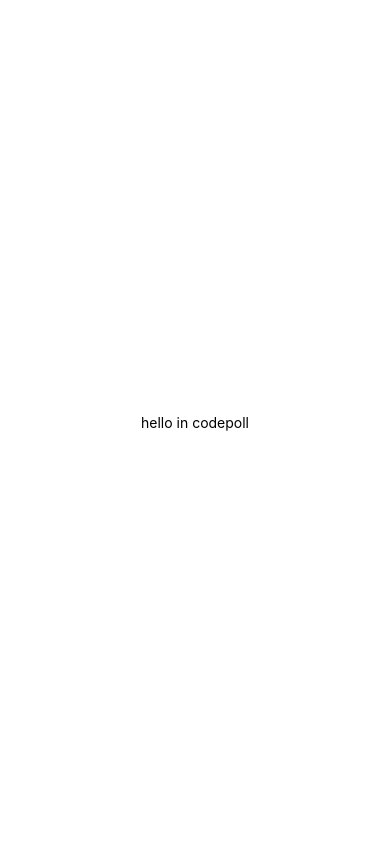
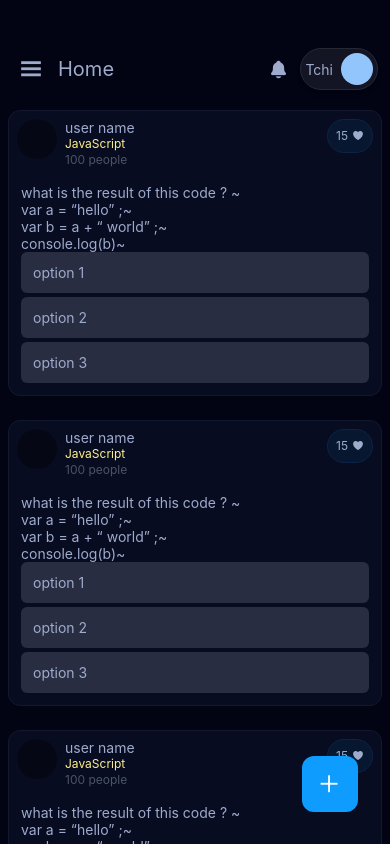
Before and after one commit to tchisama/codepoll, a React Native app: screen / in a window 390 px wide. Built offline with nearby package versions, Linux system fonts and the light colour scheme.

Commit message:
home ui done

```diff
--- a/App.js
+++ b/App.js
@@ -1,11 +1,12 @@
 import { StatusBar } from 'expo-status-bar';
 import { StyleSheet, Text, View } from 'react-native';
+import Home from './screens/Home';
+import { colors } from './public/Colors';
 
 export default function App() {
   return (
     <View style={styles.container}>
-      <Text>hello in codepoll</Text>
-      <StatusBar style="auto" />
+      <Home/>
     </View>
   );
 }
@@ -13,7 +14,7 @@ export default function App() {
 const styles = StyleSheet.create({
   container: {
     flex: 1,
-    backgroundColor: '#fff',
+    backgroundColor: colors.backgroundDark,
     alignItems: 'center',
     justifyContent: 'center',
   },
--- a/babel.config.js
+++ b/babel.config.js
@@ -2,5 +2,6 @@ module.exports = function(api) {
   api.cache(true);
   return {
     presets: ['babel-preset-expo'],
+    plugins: ["nativewind/babel"],
   };
 };
--- a/package.json
+++ b/package.json
@@ -11,8 +11,10 @@
   "dependencies": {
     "expo": "~48.0.15",
     "expo-status-bar": "~1.4.4",
+    "nativewind": "^2.0.11",
     "react": "18.2.0",
-    "react-native": "0.71.7"
+    "react-native": "0.71.7",
+    "tailwindcss": "^3.3.2"
   },
   "devDependencies": {
     "@babel/core": "^7.20.0"
--- /dev/null
+++ b/public/Colors.js
@@ -0,0 +1,12 @@
+export const colors ={
+    backgroundDark:"#020414",
+    background:"#080C21",
+    button:"#071730",
+    buttonBorder:"#0C2346",
+    border:"#14182F",
+    primary: "#0E9CFF",
+    secondary: "#0E9CFF",
+    white:"#9EABCC",
+    whiteDark:"#242934",
+    gray:"#292D41"
+}
--- /dev/null
+++ b/screens/Home.jsx
@@ -0,0 +1,37 @@
+import { View, Text, TouchableOpacity, ScrollView } from "react-native";
+import React from "react";
+import { SafeAreaView } from "react-native";
+import { colors } from "../public/Colors";
+import Ionicons from "@expo/vector-icons/Ionicons";
+import NavbarHome from "./components/NavbarHome";
+import Post from "./components/Post";
+
+const Home = () => {
+  return (
+    <SafeAreaView className={`flex-1 w-full`}>
+      <NavbarHome />
+      <TouchableOpacity style={{backgroundColor:colors.primary}} className="absolute rounded-xl bottom-8 right-8 z-50 w-14 h-14 justify-center items-center">
+        <Ionicons name="add" size={30} color={"#fff"} />
+      </TouchableOpacity>
+      <ScrollView className="flex-1  px-2">
+        <Post />
+        <Post />
+        <Post />
+        <Post />
+        <Post />
+        <Post />
+        <Post />
+        <Post />
+        <Post />
+        <Post />
+        <Post />
+        <Post />
+        <Post />
+        <Post />
+        <Post />
+      </ScrollView>
+    </SafeAreaView>
+  );
+};
+
+export default Home;
--- /dev/null
+++ b/screens/components/NavbarHome.jsx
@@ -0,0 +1,31 @@
+import { View, Text, TouchableOpacity } from 'react-native'
+import React from 'react'
+import { SafeAreaView } from 'react-native'
+import { colors } from '../../public/Colors'
+import Ionicons from '@expo/vector-icons/Ionicons';
+
+const NavbarHome = () => {
+  return (
+        <View className=" px-3 py-2 mt-10 w-full flex-row items-center justify-between">
+            <View className={"flex-row gap-x-2 items-center justify-between"}>
+                <TouchableOpacity className="p-1 rounded-full justify-center items-center">
+                    <Ionicons name="menu" size={30} color={colors.white} />
+                </TouchableOpacity>
+                <Text style={{color:colors.white}} className="text-xl">Home</Text>
+            </View>
+
+            <View className={"flex-row gap-x-1 items-center justify-between"}>
+                <TouchableOpacity className="p-2 rounded-full ">
+                    <Ionicons name="notifications" size={20} color={colors.white} />
+                </TouchableOpacity>
+                <TouchableOpacity style={{borderColor:colors.whiteDark}} className={"p-1 bg-[#fff1] border rounded-full  flex-row items-center shadow-md justify-between gap-x-2"}>
+                    <Text style={{color:colors.white}} >Tchi</Text>
+                    <View className="w-8 h-8 rounded-full bg-blue-300 overflow-hidden justify-center items-center">
+                    </View>
+                </TouchableOpacity>
+            </View>
+        </View>
+  )
+}
+
+export default NavbarHome
--- /dev/null
+++ b/screens/components/Post.jsx
@@ -0,0 +1,59 @@
+import { View, Text, TouchableOpacity, ImageComponent } from "react-native";
+import React from "react";
+import { colors } from "../../public/Colors";
+import Ionicons from "@expo/vector-icons/Ionicons";
+
+const Post = () => {
+  return (
+    <View
+      style={{ backgroundColor: colors.background, borderColor: colors.border }}
+      className="w-full rounded-xl p-2 my-3 border"
+    >
+      <View className="flex-row justify-between items-start">
+        <View className="flex-row gap-x-2">
+          <View className="w-10 h-10 bg-[#0006] rounded-full"></View>
+          <View>
+            <Text style={{ color: colors.white }}>user name</Text>
+            <Text className="text-yellow-200 text-xs">JavaScript</Text>
+            <View className="flex-row gap-x-1 items-center">
+              <Text className="text-xs text-gray-600">
+                100 people
+              </Text>
+            </View>
+          </View>
+        </View>
+        <TouchableOpacity
+          style={{
+            backgroundColor: colors.button,
+            borderColor: colors.buttonBorder,
+          }}
+          className="flex-row border justify-center rounded-full p-2 items-center "
+        >
+              <Text className="text-xs mr-1" style={{ color: colors.white }}>
+                15
+              </Text>
+          <Ionicons name="heart" size={12} color={colors.white} />
+        </TouchableOpacity>
+      </View>
+      <Text className="px-1 pt-4 " style={{color:colors.white}} >
+            what is the result of this code ? ~{"\n"}
+            var a = “hello” ;~{"\n"}
+            var b = a + “ world” ;~{"\n"}
+            console.log(b)~{"\n"}
+      </Text>
+      <View className="px-1">
+        <TouchableOpacity className="p-3 rounded-md mb-1" style={{backgroundColor:colors.gray,color:colors.white}}>
+            <Text style={{color:colors.white}}>option 1</Text>
+        </TouchableOpacity>
+        <TouchableOpacity className="p-3 rounded-md mb-1" style={{backgroundColor:colors.gray,color:colors.white}}>
+            <Text style={{color:colors.white}}>option 2</Text>
+        </TouchableOpacity>
+        <TouchableOpacity className="p-3 rounded-md mb-1" style={{backgroundColor:colors.gray,color:colors.white}}>
+            <Text style={{color:colors.white}}>option 3</Text>
+        </TouchableOpacity>
+      </View>
+    </View>
+  );
+};
+
+export default Post;
--- /dev/null
+++ b/tailwind.config.js
@@ -0,0 +1,11 @@
+/** @type {import('tailwindcss').Config} */
+module.exports = {
+  content: ["./App.{js,jsx,ts,tsx}",
+  "./screens/**/*.{js,jsx,ts,tsx}",
+
+],
+  theme: {
+    extend: {},
+  },
+  plugins: [],
+}
```
Also changed, not shown: 1 other file (tests, documents, lock files or other folders).
